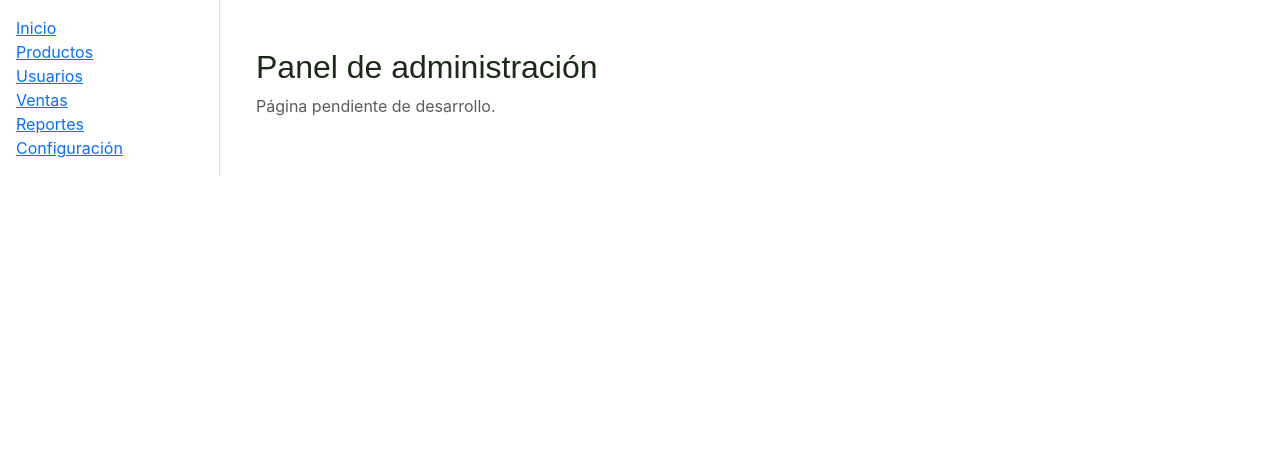
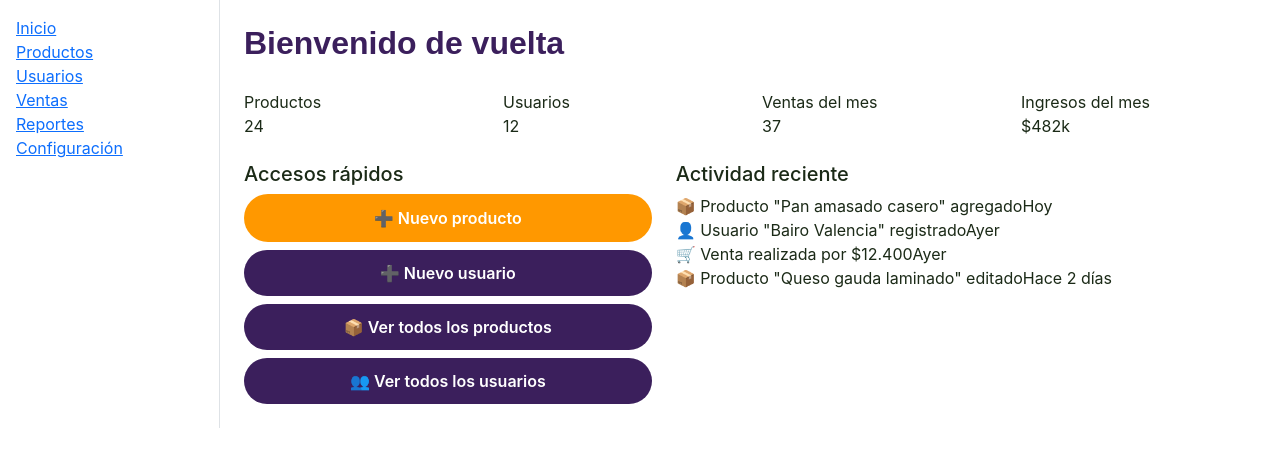
Before and after one commit to Kenneth-Araya/Market-dela-esquina-v3, a React (Vite) app: page /admin in a window 1280 px wide. Shown: the top 466 px of the page. Built offline with nearby package versions, Linux system fonts and the light colour scheme.

Commit message:
Se agrega pages admin con su tarjeta de estadística reutilizable

```diff
--- a/src/pages/admin/Admin.jsx
+++ b/src/pages/admin/Admin.jsx
@@ -1,10 +1,51 @@
-// TODO: construir la página "Panel de administración" (ruta /admin)
+import { Link } from 'react-router-dom'
+import StatCard from './StatCard'
+
+const actividad = [
+  { texto: '📦 Producto "Pan amasado casero" agregado', fecha: 'Hoy' },
+  { texto: '👤 Usuario "Bairo Valencia" registrado', fecha: 'Ayer' },
+  { texto: '🛒 Venta realizada por $12.400', fecha: 'Ayer' },
+  { texto: '📦 Producto "Queso gauda laminado" editado', fecha: 'Hace 2 días' },
+]
+
 function Admin() {
   return (
-    <main className="container my-4">
-      <h2>Panel de administración</h2>
-      <p className="text-muted">Página pendiente de desarrollo.</p>
-    </main>
+    <>
+      <h2 className="section-title">Bienvenido de vuelta</h2>
+
+      <div className="row g-4 mb-4">
+        <StatCard etiqueta="Productos" valor="24" />
+        <StatCard etiqueta="Usuarios" valor="12" />
+        <StatCard etiqueta="Ventas del mes" valor="37" />
+        <StatCard etiqueta="Ingresos del mes" valor="$482k" />
+      </div>
+
+      <div className="row g-4">
+        <div className="col-lg-5">
+          <div className="admin-card h-100">
+            <h5>Accesos rápidos</h5>
+            <div className="d-grid gap-2">
+              <Link to="/admin/productos" className="btn btn-shopnow">➕ Nuevo producto</Link>
+              <Link to="/registro" className="btn btn-signup">➕ Nuevo usuario</Link>
+              <Link to="/admin/productos" className="btn btn-signup">📦 Ver todos los productos</Link>
+              <Link to="/admin/usuarios" className="btn btn-signup">👥 Ver todos los usuarios</Link>
+            </div>
+          </div>
+        </div>
+
+        <div className="col-lg-7">
+          <div className="admin-card h-100">
+            <h5>Actividad reciente</h5>
+            {actividad.map((a) => (
+              <div className="admin-activity-item" key={a.texto}>
+                <span>{a.texto}</span>
+                <span className="admin-fecha">{a.fecha}</span>
+              </div>
+            ))}
+          </div>
+        </div>
+      </div>
+    </>
   )
 }
 
--- /dev/null
+++ b/src/pages/admin/StatCard.jsx
@@ -0,0 +1,13 @@
+// Tarjeta de estadistica reutilizable del panel de administracion
+function StatCard({ etiqueta, valor }) {
+  return (
+    <div className="col-6 col-lg-3">
+      <div className="admin-stat-card">
+        <div className="admin-stat-label">{etiqueta}</div>
+        <div className="admin-stat-num">{valor}</div>
+      </div>
+    </div>
+  )
+}
+
+export default StatCard
```
